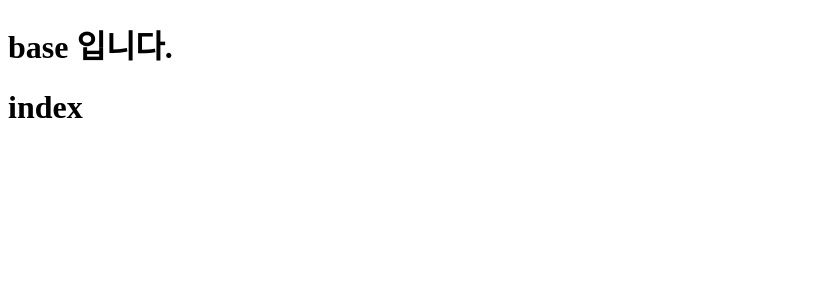
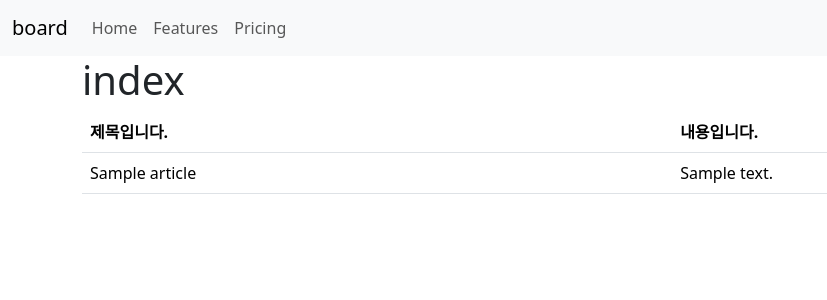
Before and after one commit to Chojungseok/django_board, a Django app: page /articles/ in a window 1280 px wide. Shown: the top 300 px of the page, without its empty margins (0-827 px from the left). Run offline with Django 5.2, Linux system fonts and the light colour scheme; tables that the repository leaves empty hold one stand-in row (values such as "Sample post").

Commit message:
read all func구현

```diff
--- a/articles/templates/index.html
+++ b/articles/templates/index.html
@@ -1,5 +1,21 @@
 {% extends 'base.html' %}
 
 {% block body%}
-<h1>index</h1>
+    <h1>index</h1>
+    <table class="table">
+        <thead>
+            <tr>
+                <th>제목입니다.</th>
+                <th>내용입니다.</th>
+            </tr>
+        </thead>
+        <tbody>
+            {% for article in articles %}
+            <tr>
+                <td>{{article.title}}</td>
+                <td>{{article.content}}</td>
+            </tr>
+            {% endfor %}
+        </tbody>
+    </table>
 {% endblock %}
--- a/articles/views.py
+++ b/articles/views.py
@@ -1,5 +1,10 @@
 from django.shortcuts import render
+from .models import Article
 
 # Create your views here.
 def index(request):
-    return render(request, 'index.html')
+    articles = Article.objects.all()
+    context = {
+        'articles': articles,
+    }
+    return render(request, 'index.html', context)
--- a/templates/base.html
+++ b/templates/base.html
@@ -4,12 +4,28 @@
     <meta charset="UTF-8">
     <meta name="viewport" content="width=device-width, initial-scale=1.0">
     <title>Document</title>
+    <link href="https://cdn.jsdelivr.net/npm/bootstrap@5.3.3/dist/css/bootstrap.min.css" rel="stylesheet" integrity="sha384-QWTKZyjpPEjISv5WaRU9OFeRpok6YctnYmDr5pNlyT2bRjXh0JMhjY6hW+ALEwIH" crossorigin="anonymous">
 </head>
 <body>
-    <h1>base 입니다.</h1>
-
-    {% block body %}
-
-    {% endblock %}
+    <nav class="navbar navbar-expand-lg bg-body-tertiary">
+        <div class="container-fluid">
+          <a class="navbar-brand" href="#">board</a>
+          <button class="navbar-toggler" type="button" data-bs-toggle="collapse" data-bs-target="#navbarNavAltMarkup" aria-controls="navbarNavAltMarkup" aria-expanded="false" aria-label="Toggle navigation">
+            <span class="navbar-toggler-icon"></span>
+          </button>
+          <div class="collapse navbar-collapse" id="navbarNavAltMarkup">
+            <div class="navbar-nav">
+              <a class="nav-link" href="#">Home</a>
+              <a class="nav-link" href="#">Features</a>
+              <a class="nav-link" href="#">Pricing</a>
+            </div>
+          </div>
+        </div>
+      </nav>
+    <div class = "container">
+        {% block body %}
+        {% endblock %}
+    </div>
+    <script src="https://cdn.jsdelivr.net/npm/bootstrap@5.3.3/dist/js/bootstrap.bundle.min.js" integrity="sha384-YvpcrYf0tY3lHB60NNkmXc5s9fDVZLESaAA55NDzOxhy9GkcIdslK1eN7N6jIeHz" crossorigin="anonymous"></script>
 </body>
 </html>
```
